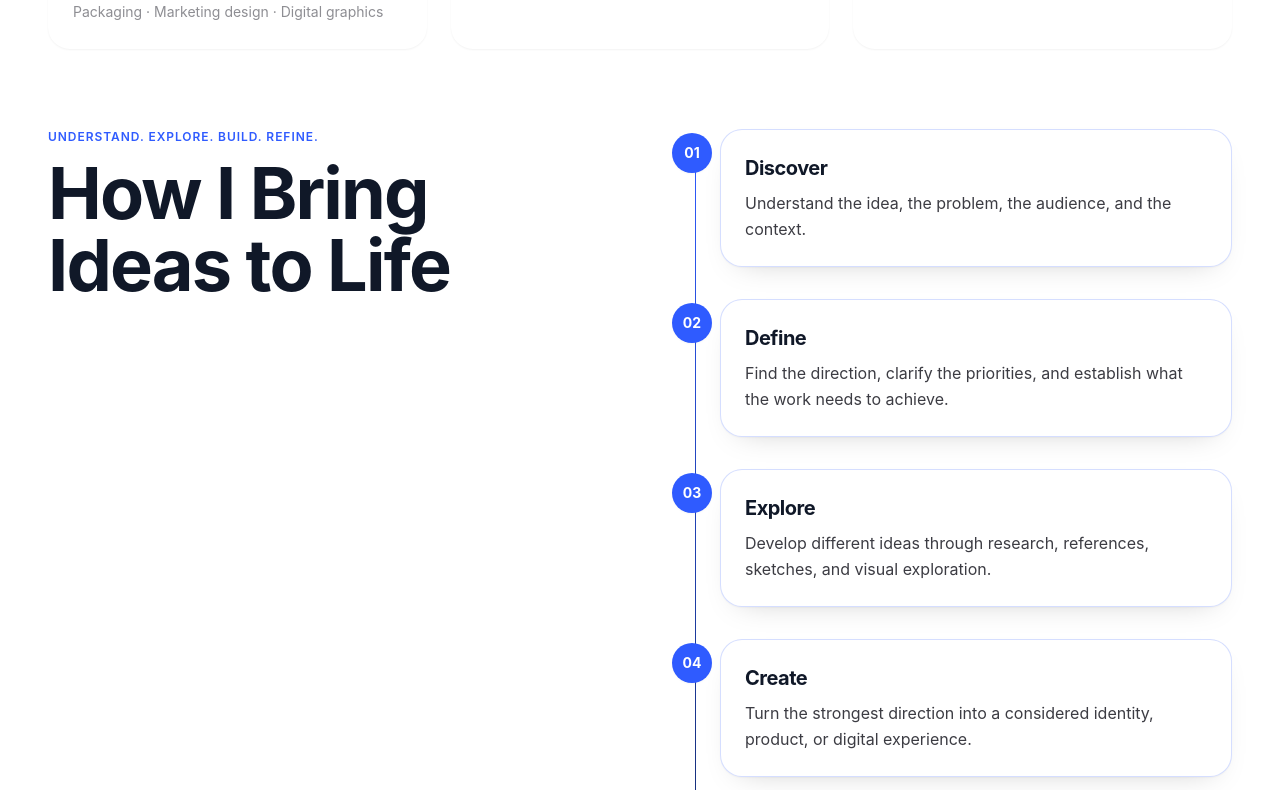
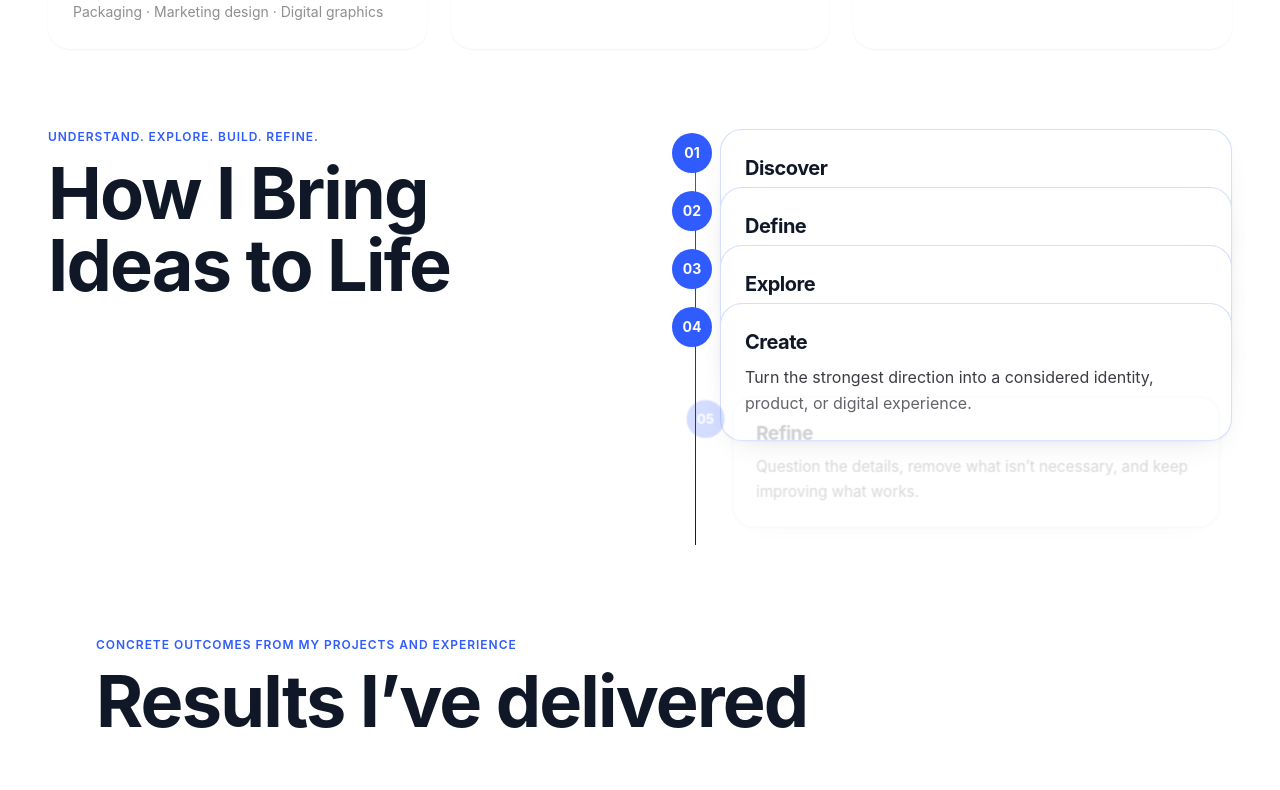
Before and after one commit to Levictor-ai/victor-omolasoye-portfolio, a Next.js app: page /about in a window 1280 px wide. Shown: the part 1670-2460 px from the top of the page. Built offline with nearby package versions, Linux system fonts and the light colour scheme; no server answers.

Commit message:
Stack How I Work step cards as you scroll

```diff
--- a/src/components/HowIWork.tsx
+++ b/src/components/HowIWork.tsx
@@ -1,5 +1,7 @@
 'use client';
 
+import { useRef } from 'react';
+import { motion, useScroll, useTransform, type MotionValue } from 'framer-motion';
 import { Reveal } from '@/components/ui/Reveal';
 import { SectionHeading } from '@/components/ui/SectionHeading';
 
@@ -12,28 +14,30 @@ const steps = [
   { title: 'Deliver', body: 'Bring everything together into a clear, cohesive, and ready-to-use final experience.' },
 ];
 
-export function HowIWork() {
+interface StepCardProps {
+  step: { title: string; body: string };
+  index: number;
+  total: number;
+  scrollYProgress: MotionValue<number>;
+}
+
+function StepCard({ step, index, total, scrollYProgress }: StepCardProps) {
+  const active = useTransform(scrollYProgress, [index / total, (index + 1) / total], [0, 1]);
+  const opacity = useTransform(active, [0, 1], [0, 1]);
+  const scale = useTransform(active, [0, 1], [0.94, 1]);
+  const y = useTransform(active, [0, 1], [40, 0]);
+
   return (
-    <section id="how-i-work" className="mb-20">
-      <div className="grid grid-cols-1 gap-12 lg:grid-cols-2 lg:gap-16">
-        <Reveal>
-          <SectionHeading display title="How I Bring Ideas to Life" eyebrow="Understand. Explore. Build. Refine." />
-        </Reveal>
-        <Reveal>
-          <div className="relative pl-8 sm:pl-12">
-            <div
-              className="absolute left-[15px] top-3 bottom-3 w-px bg-gradient-to-b from-ios-electric to-ios-navy sm:left-[23px]"
-              aria-hidden="true"
-            />
-            <div className="space-y-6 sm:space-y-8">
-              {steps.map((step, i) => (
-                <Reveal key={step.title} delay={i * 0.1}>
+    <motion.div
+      className={index > 0 ? '-mt-16 sm:-mt-20' : undefined}
+      style={{ opacity, scale, y }}
+    >
       <div className="relative">
         <div
           className="absolute -left-8 top-1 flex size-8 items-center justify-center rounded-full border border-ios-electric/30 bg-ios-electric text-xs font-bold text-white shadow-ios sm:-left-12 sm:size-10 sm:text-sm"
           aria-hidden="true"
         >
-                      {String(i + 1).padStart(2, '0')}
+          {String(index + 1).padStart(2, '0')}
         </div>
         <div className="rounded-ios-xl border border-ios-electric/20 bg-white p-5 shadow-ios backdrop-blur-xl transition-transform duration-300 hover:-translate-y-0.5 sm:p-6">
           <div className="flex items-center gap-3">
@@ -46,7 +50,38 @@ export function HowIWork() {
           </p>
         </div>
       </div>
+    </motion.div>
+  );
+}
+
+export function HowIWork() {
+  const listRef = useRef<HTMLDivElement>(null);
+  const { scrollYProgress } = useScroll({
+    target: listRef,
+    offset: ['start end', 'end start'],
+  });
+
+  return (
+    <section id="how-i-work" className="mb-20">
+      <div className="grid grid-cols-1 gap-12 lg:grid-cols-2 lg:gap-16">
+        <Reveal>
+          <SectionHeading display title="How I Bring Ideas to Life" eyebrow="Understand. Explore. Build. Refine." />
         </Reveal>
+        <Reveal>
+          <div ref={listRef} className="relative pl-8 sm:pl-12">
+            <div
+              className="absolute left-[15px] top-3 bottom-3 w-px bg-gradient-to-b from-ios-electric to-ios-navy sm:left-[23px]"
+              aria-hidden="true"
+            />
+            <div>
+              {steps.map((step, i) => (
+                <StepCard
+                  key={step.title}
+                  step={step}
+                  index={i}
+                  total={steps.length}
+                  scrollYProgress={scrollYProgress}
+                />
               ))}
             </div>
           </div>
```
Lines whose indentation alone changed are shown as unchanged.
